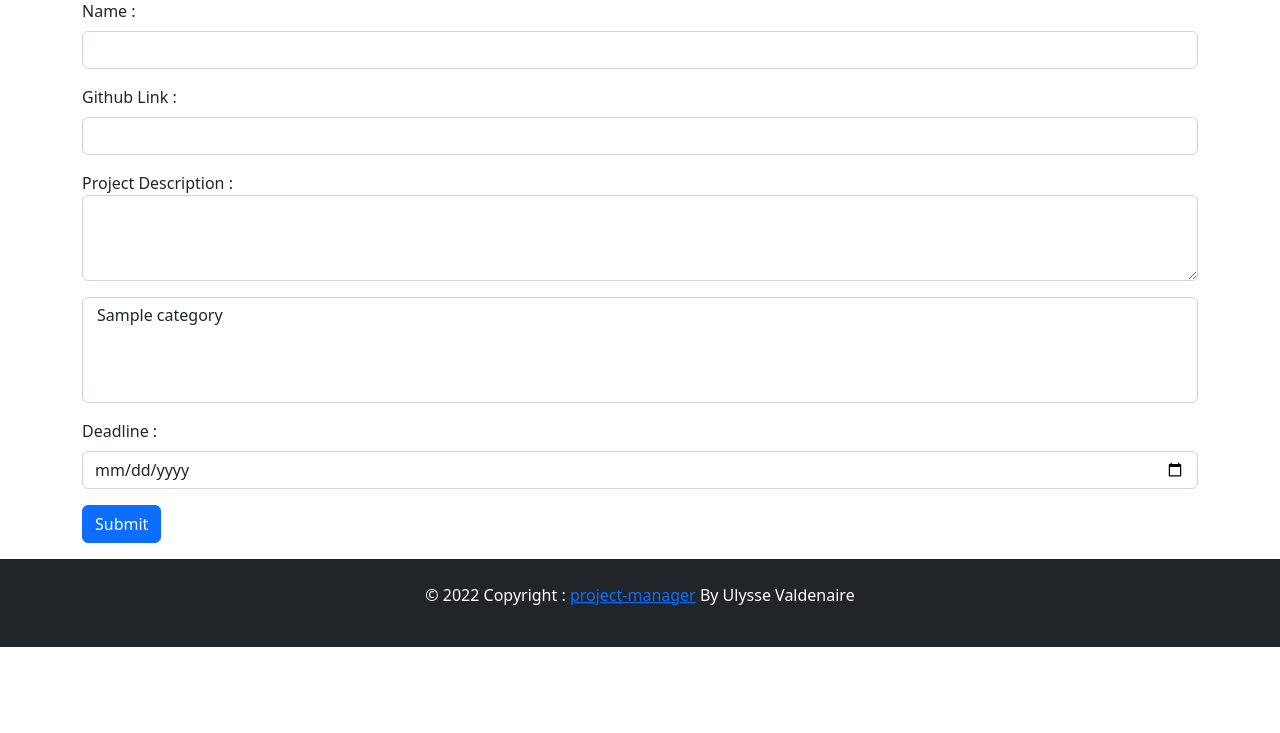
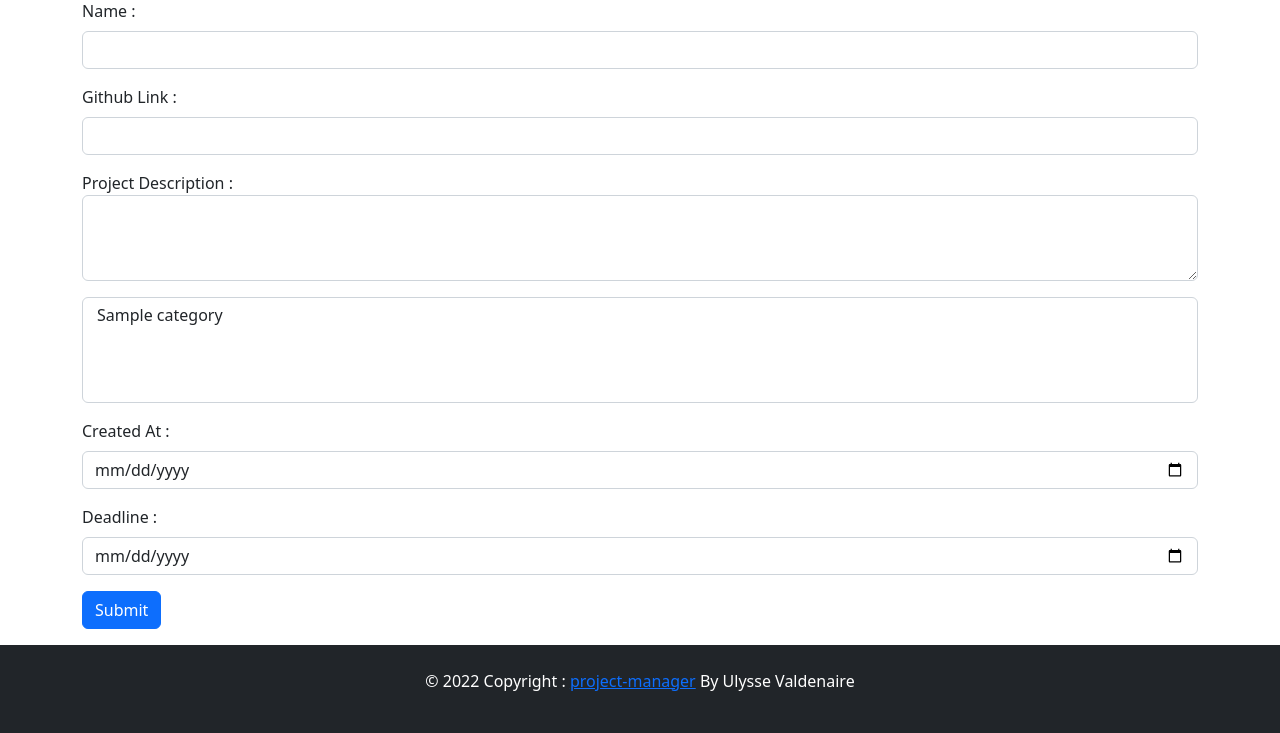
Before and after one commit to UltraViolet33/projects-manager, a PHP site: page /addProject.php in a window 1280 px wide. Shown: the part 171-904 px from the top of the page. Before the commit the page ends 818 px from the top, so only its background shows below. Run offline with PHP 8.4, Linux system fonts and the light colour scheme; tables that the repository leaves empty or names only in its code hold one stand-in row (values such as "Sample post").

Commit message:
modif how create a project

```diff
--- a/addProject.php
+++ b/addProject.php
@@ -32,6 +32,10 @@ if ($_SERVER['REQUEST_METHOD'] === "POST" && isset($_POST['addProject'])) {
                 </select>
             </div>
             <div class="mb-3">
+                <label for="created_at" class="form-label">Created At :</label>
+                <input type="date" class="form-control" name="created_at" value="<?= isset($_POST['created_at']) ? htmlspecialChars($_POST['created_at']) : null ?>">
+            </div>
+            <div class="mb-3">
                 <label for="deadline" class="form-label">Deadline :</label>
                 <input type="date" class="form-control" name="deadline" value="<?= isset($_POST['deadline']) ? htmlspecialChars($_POST['deadline']) : null ?>">
             </div>
--- a/addProjectDone.php
+++ b/addProjectDone.php
@@ -34,6 +34,10 @@ if ($_SERVER['REQUEST_METHOD'] === "POST" && isset($_POST['addProject'])) {
                 <label for="deadline" class="form-label">Created At :</label>
                 <input type="date" class="form-control" name="created_at" value="<?= isset($_POST['created_at']) ? htmlspecialChars($_POST['created_at']) : null ?>">
             </div>
+            <div class="mb-3">
+                <label for="date_end" class="form-label">Date End :</label>
+                <input type="date" class="form-control" name="date_end" value="<?= isset($_POST['date_end']) ? htmlspecialChars($_POST['date_end']) : null ?>">
+            </div>
             <input class="btn btn-primary" type="submit" value="Submit" name="addProject">
         </form>
         <div class="bg-danger">
--- a/core/classes/Project.php
+++ b/core/classes/Project.php
@@ -53,7 +53,6 @@ class Project
      */
     public function selectIdsProjectsFromCategory($idCategory)
     {
-
         $query = "SELECT id_project FROM projects_categories WHERE id_categorie = :id_categorie";
         $result = $this->con->read($query, ['id_categorie' => $idCategory]);
 
@@ -70,6 +69,7 @@ class Project
         return $idProjects;
     }
 
+
     public function selectProjectsFromCategory($idCategory)
     {
         $idProjects = $this->selectIdsProjectsFromCategory($idCategory);
@@ -80,6 +80,7 @@ class Project
         return $this->con->read($query);
     }
 
+
     public function selectProjectsNotDoneFromCategory($idCategory)
     {
         $idProjects = $this->selectIdsProjectsFromCategory($idCategory);
@@ -89,8 +90,6 @@ class Project
         $query = "SELECT *, DATEDIFF(deadline, NOW()) AS remains_days FROM projects WHERE id_project IN (" . implode(',', $idProjects) . ") AND status = 0 ORDER BY remains_days ASC";
         return $this->con->read($query);
     }
-
-
 
 
     /**
@@ -114,6 +113,13 @@ class Project
 
         $deadline = date("Y-m-d", $deadline);
         $created_at = date("Y-m-d", $currentDate);
+
+        if (isset($_POST['created_at']) && !empty($_POST['created_at'])) {
+            $created_at = strtotime($_POST['created_at']);
+            if ($created_at > $currentDate) return $result =  "The Created at date can not be in the futur";
+            if ($created_at > strtotime($deadline)) return $result =  "The created At can not be after the deadline";
+            $created_at = $_POST['created_at'];
+        }
 
         if (isset($_POST['github_link'])) {
             $github_link = $_POST['github_link'];
@@ -162,6 +168,14 @@ class Project
         $created_at = date("Y-m-d", $created_at);
         $github_link = null;
 
+        $dateEnd = null;
+
+        if (isset($_POST['date_end']) && !empty($_POST['date_end'])) {
+            if (strtotime($_POST['date_end']) < strtotime($_POST['created_at'])) return "Date end can not be before the created date";
+            if (strtotime($_POST['date_end']) > $currentDate) return "Date end can not be in the futur";
+            $dateEnd = $_POST['date_end'];
+        }
+
         if (isset($_POST['github_link'])) {
             $github_link = $_POST['github_link'];
         }
@@ -173,9 +187,10 @@ class Project
             "created_at" => $created_at,
             "deadline" => null,
             "status" => 1,
+            "date_end" => $dateEnd,
         );
 
-        $query = "INSERT INTO projects(name, description, github_link, created_at, deadline, status) VALUES(:name, :description, :github_link, :created_at, :deadline, :status)";
+        $query = "INSERT INTO projects(name, description, github_link, created_at, deadline, date_end, status) VALUES(:name, :description, :github_link, :created_at, :deadline, :date_end, :status)";
 
         $this->con->write($query, $values);
         $idProject = $this->con->getLastInsertId();
@@ -238,10 +253,8 @@ class Project
         if ($deadline < $currentDate)  return $result = "The deadline must not be in the past";
 
         $deadline = date("Y-m-d", $deadline);
-        // $created_at = date("Y-m-d", $currentDate);
         $created_at = $_POST['created_at'];
         $status = 0;
-
 
         $values = array(
             "id_project" => $idProject,
@@ -269,7 +282,6 @@ class Project
 
             $query = "UPDATE projects SET name = :name, description = :description, created_at=:created_at, deadline=:deadline, status=:status, date_end=:date_end WHERE id_project=:id_project";
         }
-
 
         $this->con->write($query, $values);
         $this->deleteProjectCategories($idProject);
--- a/core/connection/config.php
+++ b/core/connection/config.php
@@ -4,4 +4,4 @@ define('DB_TYPE', 'mysql');
 define('DB_HOST', 'localhost');
 define('DB_USER', 'root');
 define('DB_PASS', '');
-define('DB_NAME', 'projects-manager');
+define('DB_NAME', 'projects-manager-test');
```
